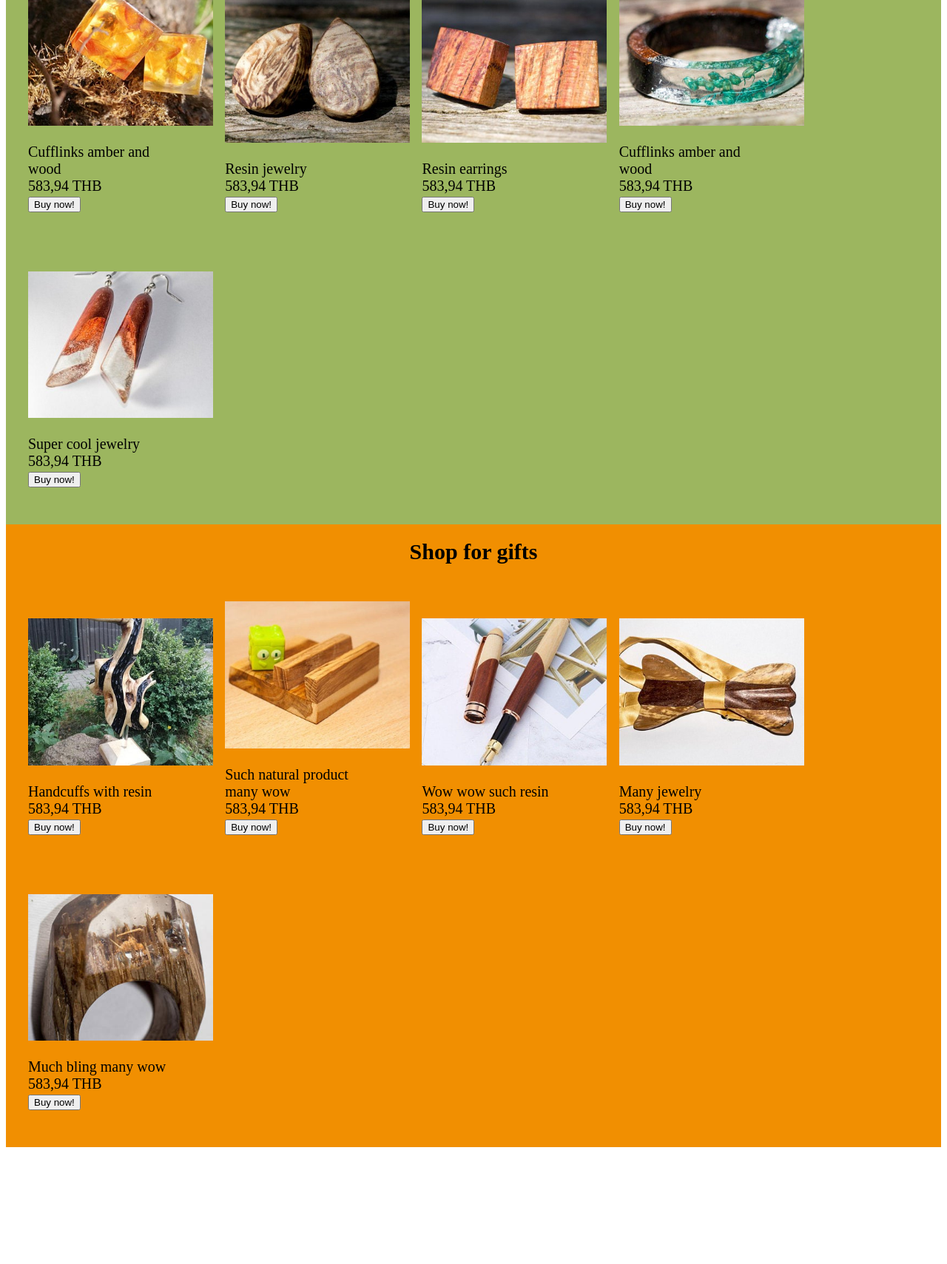
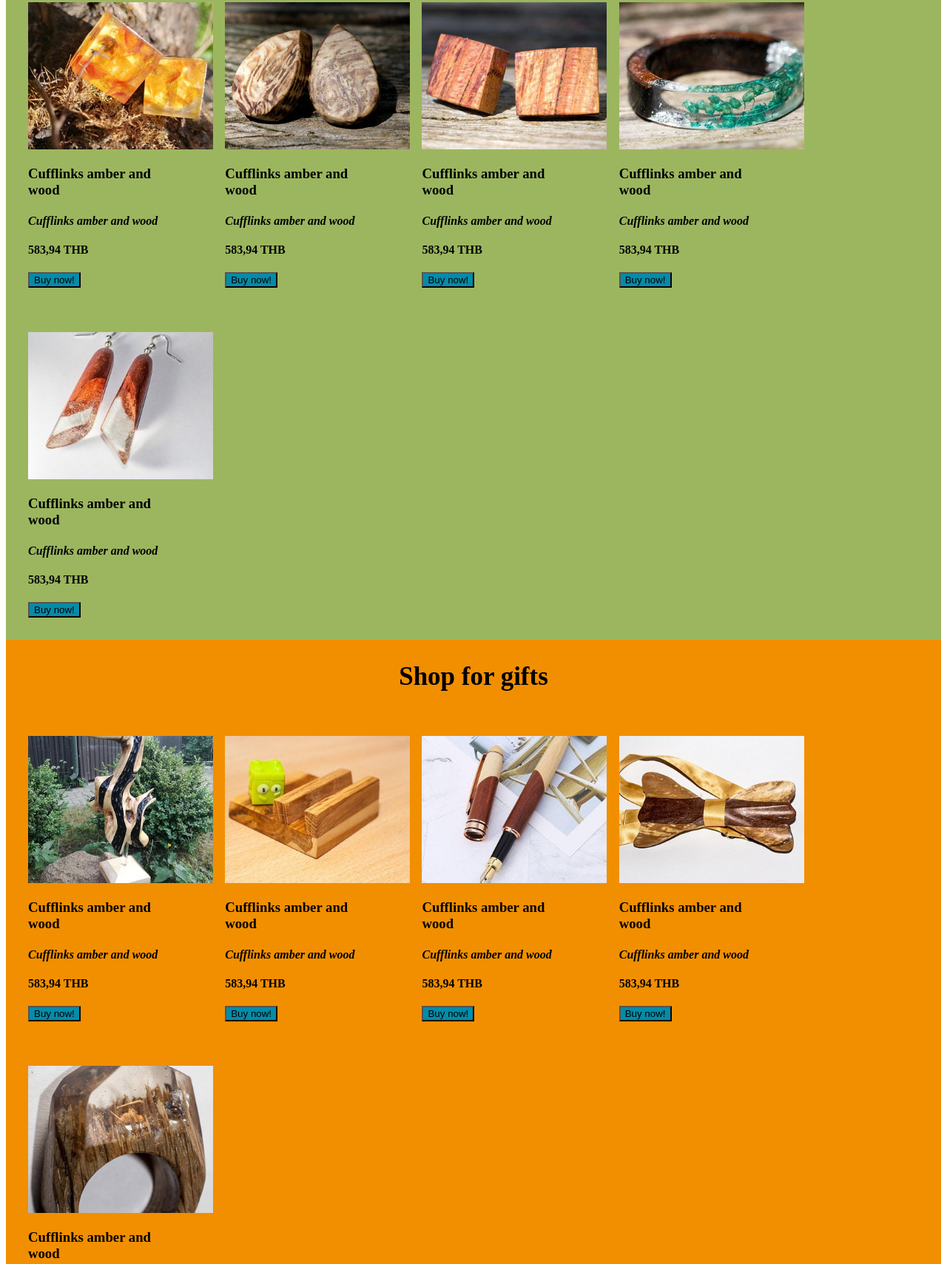
Before and after one commit to NikolaCirisanovic/first-shop, a website: page client/shop.html in a window 1280 px wide. Shown: the part 239-1948 px from the top of the page at 74% size. Before the commit the page ends 1798 px from the top, so only its background shows below. Drawn offline with Linux system fonts and the light colour scheme.

Commit message:
minor changes on headers, prices

```diff
--- a/client/shop.html
+++ b/client/shop.html
@@ -15,39 +15,44 @@
          <li><a href="#news">Products</a></li>
          <li><a href="#contact">Shopping Basket</a></li>
          <li><a href="#about">About</a></li>
+         <li> <input id="searchbar" type="text" placeholder="Search for items or shops"></li>
 </ul>
 
 <div id="popular">
         <h2 class="shopthing">Popular right now</h2>
     <div id="products"> <img src="./img/1.jpg" alt="Nice product">
-    <p>Cufflinks amber and wood <br>
-        583,94 THB <br>
+    <h3>Cufflinks amber and wood</h3>
+    <h4 class="description">Cufflinks amber and wood</h4>
+        <h4 id="price">583,94 THB</h4>
         <button>Buy now!</button>
-    </p>
     </div>
     <div id="products"> <img src="./img/2.jpg" alt="Nice product">
-        <p>Resin jewelry<br>
-            583,94 THB<br>
+        <h3>Cufflinks amber and wood</h3>
+        <h4 class="description">Cufflinks amber and wood</h4>
+            <h4 id="price">583,94 THB</h4>
             <button>Buy now!</button>
-        </p>
+
     </div>
     <div id="products"> <img src="./img/3.jpg" alt="Nice product">
-        <p>Resin earrings <br>
-            583,94 THB<br>
+        <h3>Cufflinks amber and wood</h3>
+        <h4 class="description">Cufflinks amber and wood</h4>
+            <h4 id="price">583,94 THB</h4>
             <button>Buy now!</button>
-        </p>
+
     </div>
     <div id="products"> <img src="./img/4.jpg" alt="Nice product">
-        <p>Cufflinks amber and wood <br>
-            583,94 THB<br>
+        <h3>Cufflinks amber and wood</h3>
+        <h4 class="description">Cufflinks amber and wood</h4>
+            <h4 id="price">583,94 THB</h4>
             <button>Buy now!</button>
-        </p>
+
     </div>
     <div id="products"> <img src="./img/5.jpg" alt="Nice product">
-        <p>Super cool jewelry <br>
-            583,94 THB<br>
+        <h3>Cufflinks amber and wood</h3>
+        <h4 class="description">Cufflinks amber and wood</h4>
+            <h4 id="price">583,94 THB</h4>
             <button>Buy now!</button>
-        </p>
+
     </div>
 </div>
 
@@ -55,35 +60,40 @@
 <h2>Shop for gifts</h2>
 
 <div id="products"> <img src="./img/6.jpg" alt="Nice product">
-    <p>Handcuffs with resin<br>
-        583,94 THB <br>
+    <h3>Cufflinks amber and wood</h3>
+    <h4 class="description">Cufflinks amber and wood</h4>
+        <h4 id="price">583,94 THB</h4>
         <button>Buy now!</button>
-    </p>
+
     </div>
     <div id="products"> <img src="./img/7.jpg" alt="Nice product">
-        <p>Such natural product many wow <br>
-            583,94 THB<br>
+        <h3>Cufflinks amber and wood</h3>
+        <h4 class="description">Cufflinks amber and wood</h4>
+            <h4 id="price">583,94 THB</h4>
             <button>Buy now!</button>
-        </p>
+
     </div>
     <div id="products"> <img src="./img/8.jpg" alt="Nice product">
-        <p>Wow wow such resin <br>
-            583,94 THB<br>
+        <h3>Cufflinks amber and wood</h3>
+        <h4 class="description">Cufflinks amber and wood</h4>
+            <h4 id="price">583,94 THB</h4>
             <button>Buy now!</button>
-        </p>
+
     </div>
     <div id="products"> <img src="./img/9.jpg" alt="Nice product">
-        <p>Many jewelry<br>
-            583,94 THB<br>
+        <h3>Cufflinks amber and wood</h3>
+        <h4 class="description">Cufflinks amber and wood</h4>
+            <h4 id="price">583,94 THB</h4>
             <button>Buy now!</button>
-        </p>
+
     </div>
     <div id="products"> <img src="./img/10.jpg" alt="Nice product">
-        <p>Much bling many wow <br>
-            583,94 THB<br>
+        <h3>Cufflinks amber and wood</h3>
+        <h4 class="description">Cufflinks amber and wood</h4>
+            <h4 id="price">583,94 THB</h4>
             <button>Buy now!</button>
-        </p>
+
     </div>
 </div>
-    </body>
+</body>
 </html>
--- a/client/styles.css
+++ b/client/styles.css
@@ -1,8 +1,32 @@
+#searchbar {
+    margin: 5%;
+    color:black;
+    height: 25px;
+    float:left;
+    margin-top: 15px;
+}
+
+:placeholder-shown {
+    color: black;
+}
+
+::placeholder {
+    color: black;
+}
+
 h2 {
     text-align: center;
     margin: 0px 500px;
-    padding: 20px;
-    font-size: 30px;
+    padding: 30px;
+    font-size: 35px;
+    font-style: bold;
+}
+
+.description {
+    font-style: italic;
+}
+
+#price {
     font-style: bold;
 }
 #products {
@@ -11,6 +35,9 @@ h2 {
     width: 16%;
 }
 
+button {
+    background-color: #048BA8
+}
 #popular{
     background-color: #9CB65F;
 }
--- a/index.js
+++ b/index.js
@@ -4,9 +4,9 @@ const express = require("express");
 const app = express();
 
 
-// app.get("/", (req, res) => {
-//   res.send();
-// });
+    // app.get("/", (req, res) => {
+    //   res.send();
+    // });
 
 
 app.use(express.static(path.join(__dirname, 'client')))
```
